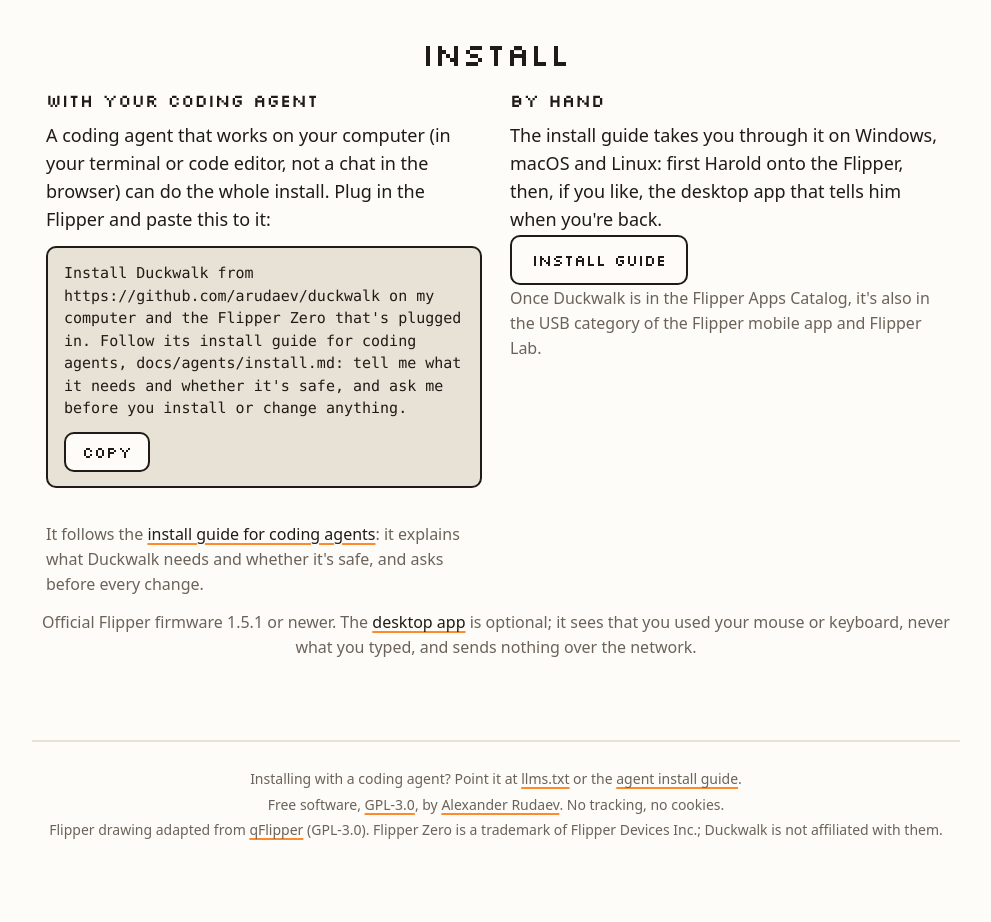
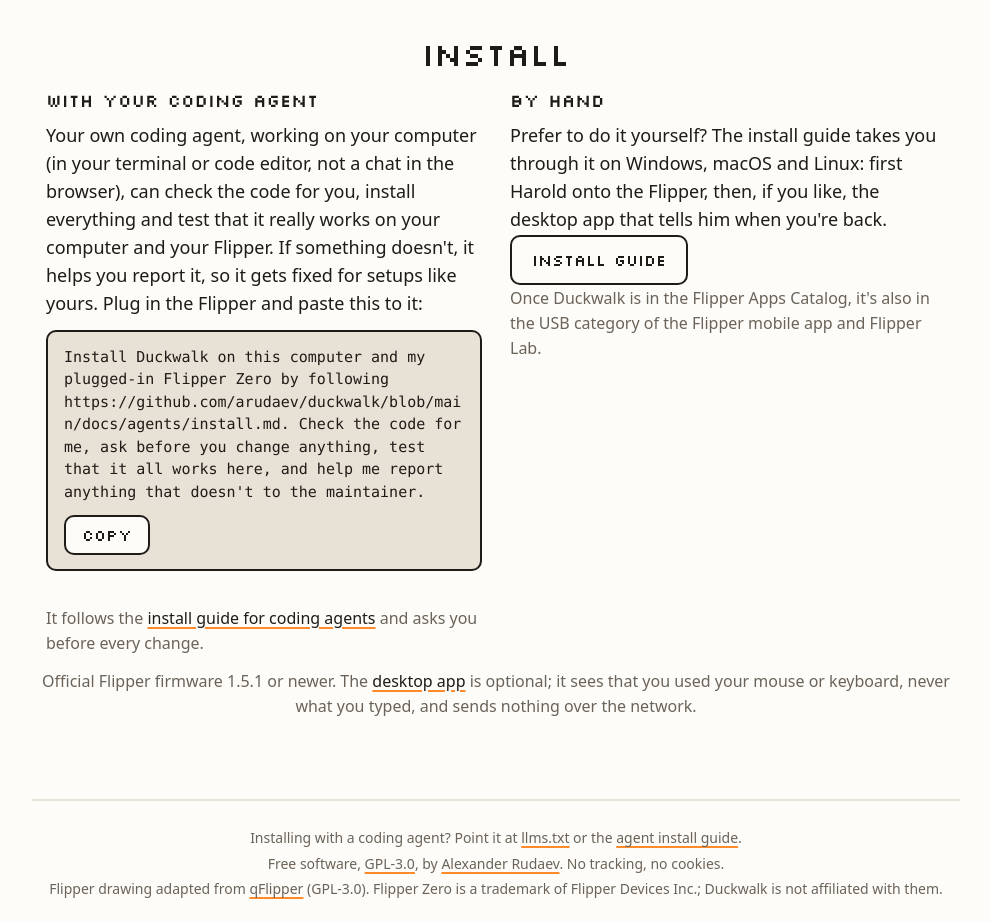
Before and after one commit to arudaev/duckwalk, a plain HTML site: page site/index.html in a window 1280 px wide. Shown: the part 2700-3622 px from the top of the page, without its empty margins (144-1135 px from the left). Before the commit the page ends 3585 px from the top, so only its background shows below. Drawn offline with Linux system fonts and the light colour scheme; files whose address does not match are found by name.

Commit message:
docs: README and site: your agent checks, installs, tests and reports
The new prompt; by hand stays as the second option. Refs #168

```diff
--- a/site/index.html
+++ b/site/index.html
@@ -276,18 +276,18 @@
     <div class="ways">
       <div class="way">
         <h3>With your coding agent</h3>
-        <p>A coding agent that works on your computer (in your terminal or code editor, not a chat in the browser) can do the whole install. Plug in the Flipper and paste this to it:</p>
+        <p>Your own coding agent, working on your computer (in your terminal or code editor, not a chat in the browser), can check the code for you, install everything and test that it really works on your computer and your Flipper. If something doesn't, it helps you report it, so it gets fixed for setups like yours. Plug in the Flipper and paste this to it:</p>
         <!-- The same prompt is in README.md and docs/agents/install.md: change all three together. -->
         <div class="prompt">
-          <p id="agent-prompt">Install Duckwalk from https://github.com/arudaev/duckwalk on my computer and the Flipper Zero that's plugged in. Follow its install guide for coding agents, docs/agents/install.md: tell me what it needs and whether it's safe, and ask me before you install or change anything.</p>
+          <p id="agent-prompt">Install Duckwalk on this computer and my plugged-in Flipper Zero by following https://github.com/arudaev/duckwalk/blob/main/docs/agents/install.md. Check the code for me, ask before you change anything, test that it all works here, and help me report anything that doesn't to the maintainer.</p>
           <button class="button copy" id="copy" type="button" hidden>Copy</button>
         </div>
         <p class="copy-status" id="copy-status" role="status"></p>
-        <p class="note">It follows the <a href="https://github.com/arudaev/duckwalk/blob/main/docs/agents/install.md">install guide for coding agents</a>: it explains what Duckwalk needs and whether it's safe, and asks before every change.</p>
+        <p class="note">It follows the <a href="https://github.com/arudaev/duckwalk/blob/main/docs/agents/install.md">install guide for coding agents</a> and asks you before every change.</p>
       </div>
       <div class="way" id="app">
         <h3>By hand</h3>
-        <p>The install guide takes you through it on Windows, macOS and Linux: first Harold onto the Flipper, then, if you like, the desktop app that tells him when you're back.</p>
+        <p>Prefer to do it yourself? The install guide takes you through it on Windows, macOS and Linux: first Harold onto the Flipper, then, if you like, the desktop app that tells him when you're back.</p>
         <p><a class="button" href="https://github.com/arudaev/duckwalk/blob/main/docs/install.md">Install guide</a></p>
         <p class="note">Once Duckwalk is in the Flipper Apps Catalog, it's also in the USB category of the Flipper mobile app and Flipper Lab.</p>
       </div>
```
Also changed, not shown: 1 other file.
